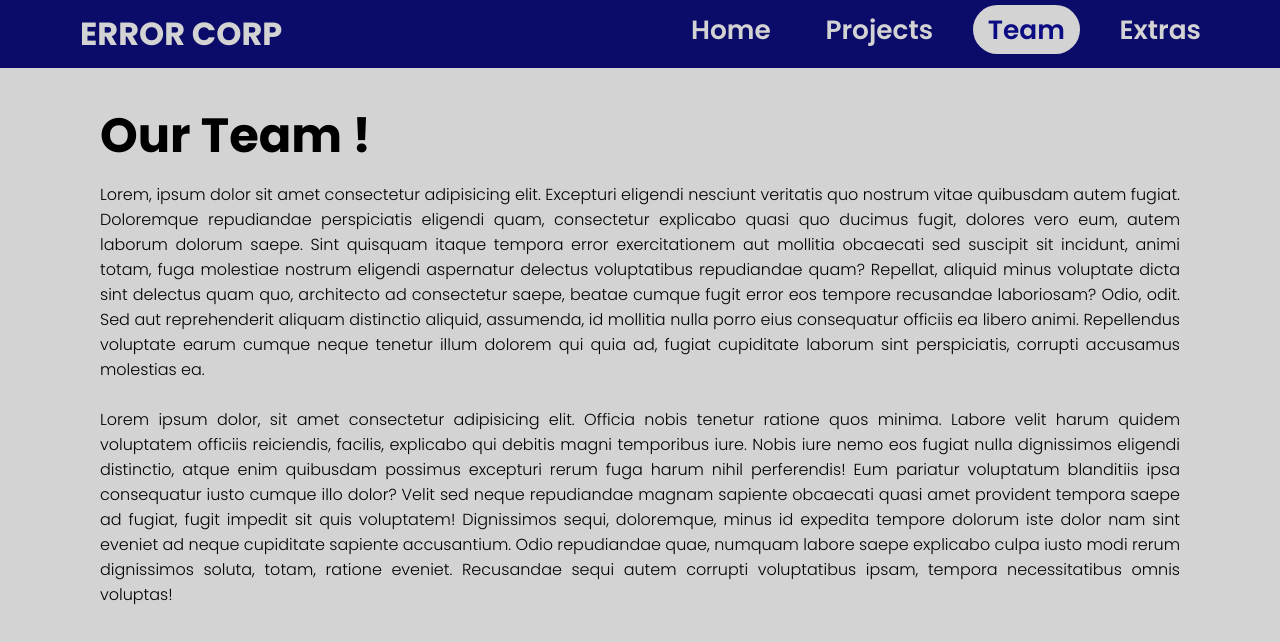
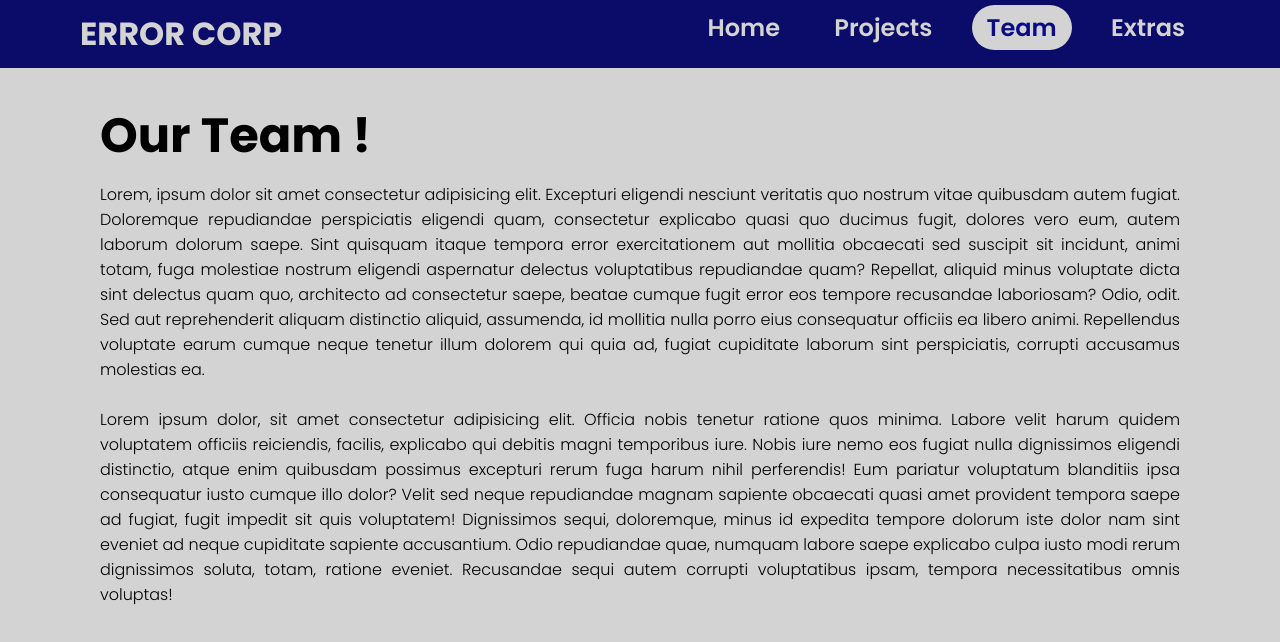
Before and after one commit to keilydluna/ErrorCorpSummer23, a plain HTML site: page team.html in a window 1280 px wide. Shown: the top 642 px of the page. Drawn offline with Linux system fonts and the light colour scheme.

Commit message:
testing stuff

```diff
--- a/script.js
+++ b/script.js
@@ -1,11 +1,17 @@
 const navLinkEls = document.querySelectorAll('.nav_link');
+const navbar = document.querySelector('.navbar')
 const windowPathname = window.location.pathname;
 
-navLinkEls.forEach(navLinkEL => {
-    if (navLinkEL.href.includes(windowPathname)){
-        navLinkEL.classList.add('active');
-    }
-});
+navbar.addEventListener('click', ()=>{
+    navbar.classList.toggle('active');
+    document.addEventListener('click', (e)=>{
+        if(!e.composedPath().includes(navbar)){
+            navbar.classList.remove('active');
+        }
+    })
+})
+
+
 
 let text = document.getElementById("text");
 let left_item = document.getElementById("left_item");
--- a/style.css
+++ b/style.css
@@ -48,17 +48,7 @@ nav li
     font-size: 1.1em;
 }
 
-
-.logo
-{
-    display: inline-block;
-    font-size: 2em;
-    color: #d3d3d3;
-    user-select: none;
-}
-
-
-.nav_item a
+.navbar a
 {
     position: relative;
     top: 0px;
@@ -71,16 +61,8 @@ nav li
     transition: .5s;
 }
 
-
-.nav_item a:hover,
-.nav_item a.active
+.navbar a span
 {
-    color: navy;
-}
-
-.nav_item a span
-{
-
     position: absolute;
     top: 0;
     left: 0;
@@ -92,15 +74,25 @@ nav li
     transform: scale(0);
     /* opacity: 50%; */
     transition: .3s;
-
 }
 
 
-.nav_item a:hover span,
-.nav_item a.active span
+.logo
 {
-    transform: scale(1);
-    opacity: 1;
+    display: inline-block;
+    font-size: 2em;
+    color: #d3d3d3;
+    user-select: none;
+}
+
+
+.navbar a:hover,
+.navbar a.active
+{
+    color: navy;
+    background: #d3d3d3;
+    border-radius: 30px;
+    /*z-index: -1;*/
 }
 
 .slogan
--- a/team.html
+++ b/team.html
@@ -11,22 +11,11 @@
         <header>
             <h2 class="logo">ERROR CORP</h2>
             <div class="header_content">
-
-                <nav class="navigation">
-                    <ul class="nav_list">
-                    <li class="nav_item">
-                        <a class="nav_link" href="/">Home<span></span></a>
-                    </li>
-                    <li class="nav_item">
-                            <a class="nav_link" href="/projects.html">Projects<span></span></a>
-                        </li>
-                        <li class="nav_item">
-                            <a class="nav_link" href="/team.html">Team<span></span></a>
-                        </li>
-                        <li class="nav_item">
-                            <a class="nav_link" href="/extras.html">Extras<span></span></a>
-                        </li>
-                    </ul>
+                <nav class="navbar">
+                    <a href="./index.html">Home</a>
+                    <a href="./projects.html">Projects</a>
+                    <a href="./team.html" class="active">Team</a>
+                    <a href="./extras.html">Extras</a>
                 </nav>
             </div>
         </header>
--- a/team_page.css
+++ b/team_page.css
@@ -57,8 +57,7 @@ nav li
     user-select: none;
 }
 
-
-.nav_item a
+.navbar a
 {
     position: relative;
     top: 0px;
@@ -71,16 +70,8 @@ nav li
     transition: .5s;
 }
 
-
-.nav_item a:hover,
-.nav_item a.active
+.navbar a span
 {
-    color: navy;
-}
-
-.nav_item a span
-{
-
     position: absolute;
     top: 0;
     left: 0;
@@ -92,15 +83,16 @@ nav li
     transform: scale(0);
     /* opacity: 50%; */
     transition: .3s;
-
 }
 
 
-.nav_item a:hover span,
-.nav_item a.active span
+.navbar a:hover,
+.navbar a.active
 {
-    transform: scale(1);
-    opacity: 1;
+    color: navy;
+    background: #d3d3d3;
+    border-radius: 30px;
+    /*z-index: -1;*/
 }
 
 .slogan
```
Also changed, not shown: index.html (+5 -17 lines).
